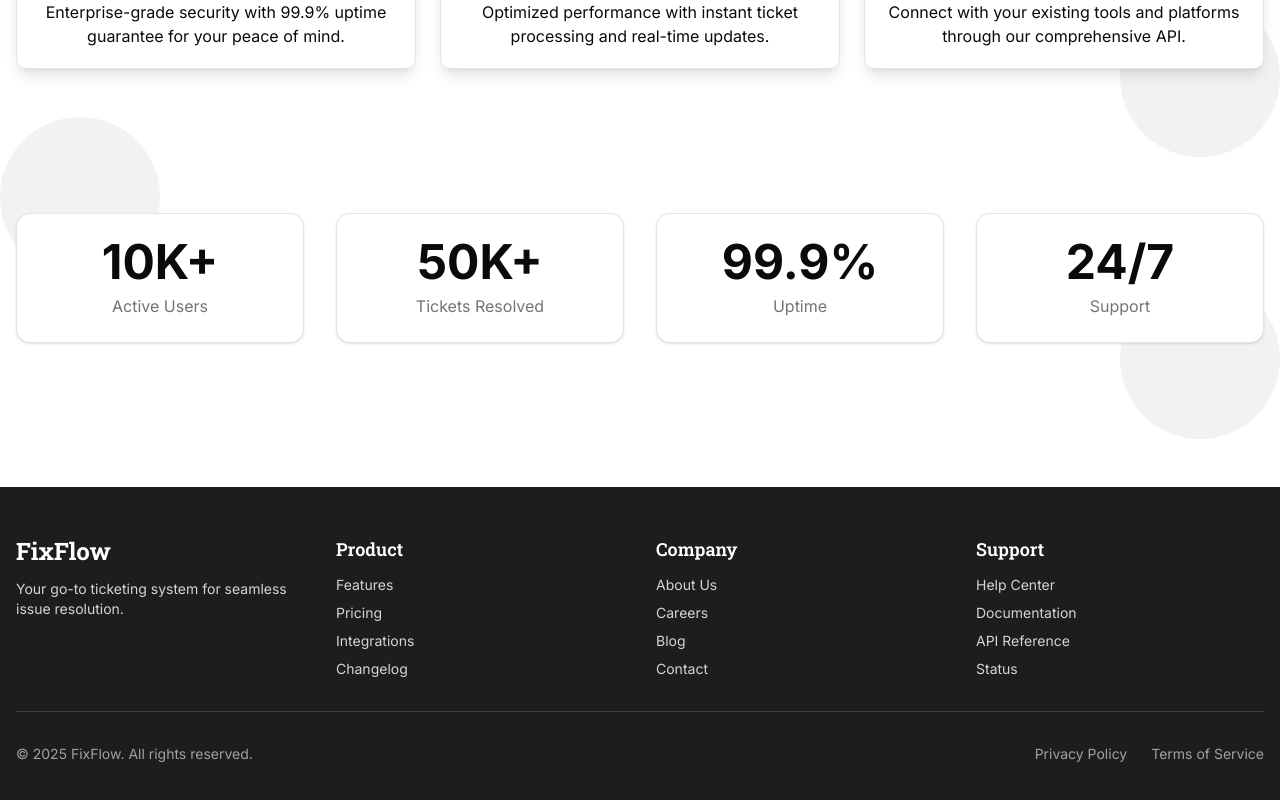
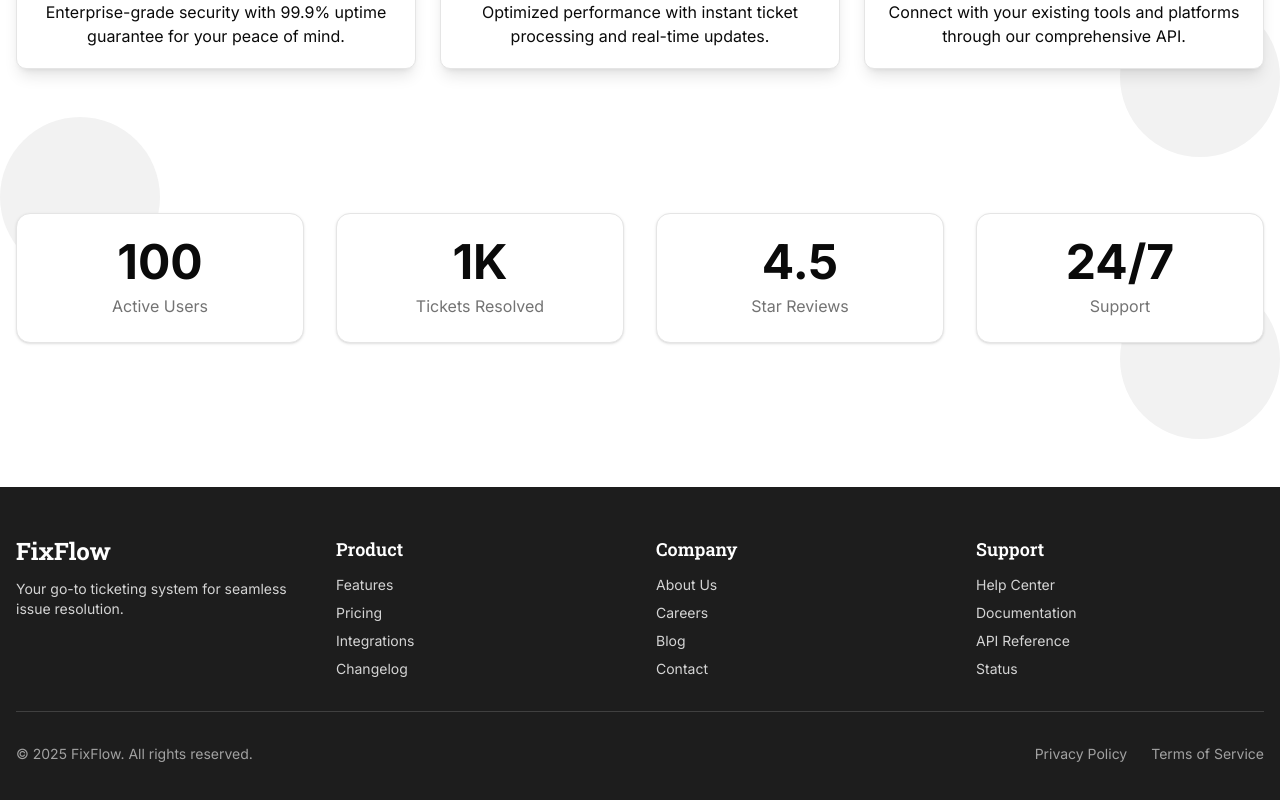
Before and after one commit to ayomikun-ade/fix-flow-react, a Next.js app: page / in a window 1280 px wide. Shown: the part 1307-2107 px from the top of the page. Built offline with nearby package versions, Linux system fonts and the light colour scheme.

Commit message:
update: update stat content

```diff
--- a/components/homepage/stats.tsx
+++ b/components/homepage/stats.tsx
@@ -1,7 +1,7 @@
 const stats = [
-  { value: "10K+", label: "Active Users" },
-  { value: "50K+", label: "Tickets Resolved" },
-  { value: "99.9%", label: "Uptime" },
+  { value: "100", label: "Active Users" },
+  { value: "1K", label: "Tickets Resolved" },
+  { value: "4.5", label: "Star Reviews" },
   { value: "24/7", label: "Support" },
 ];
 
```
